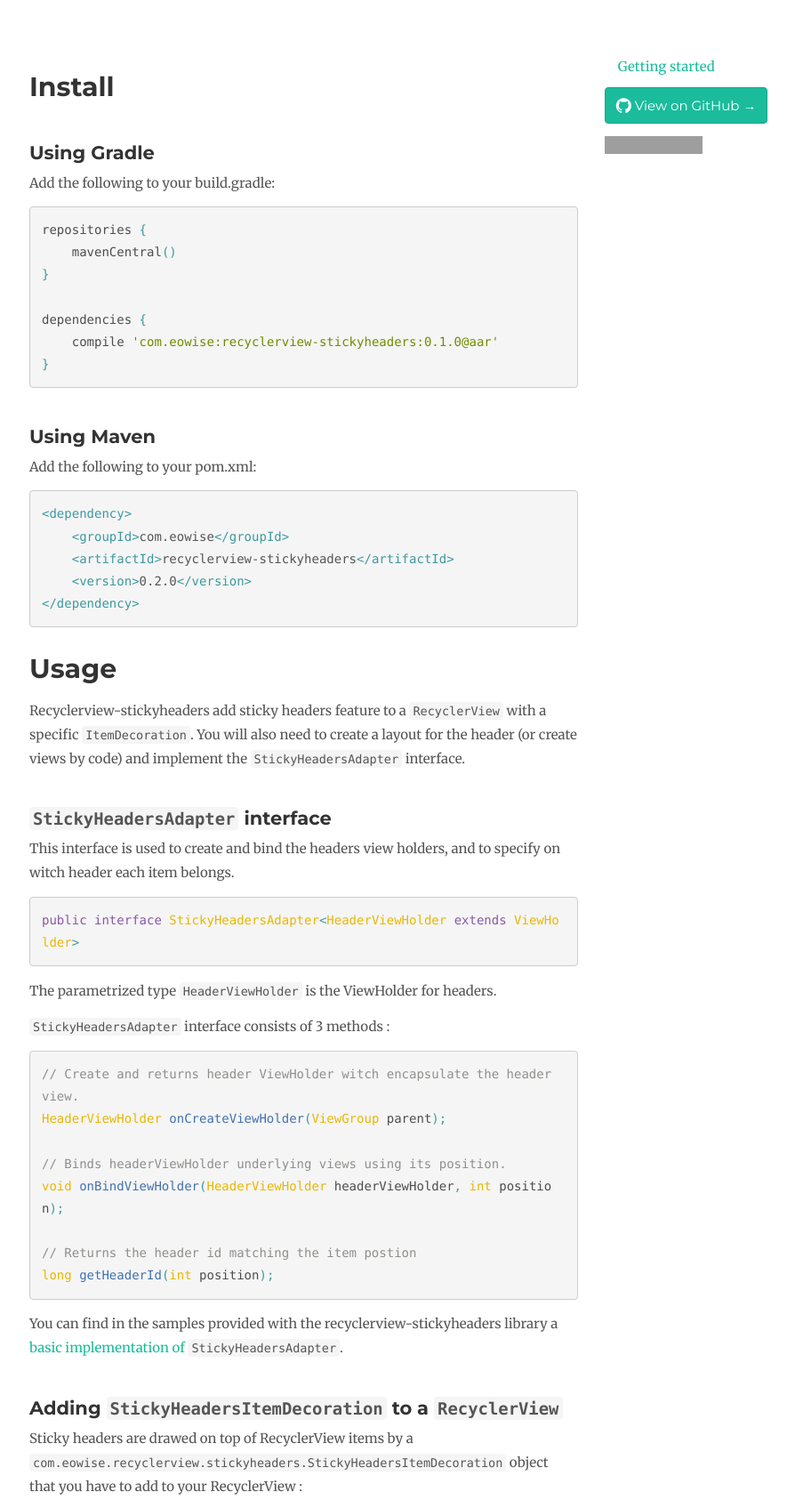
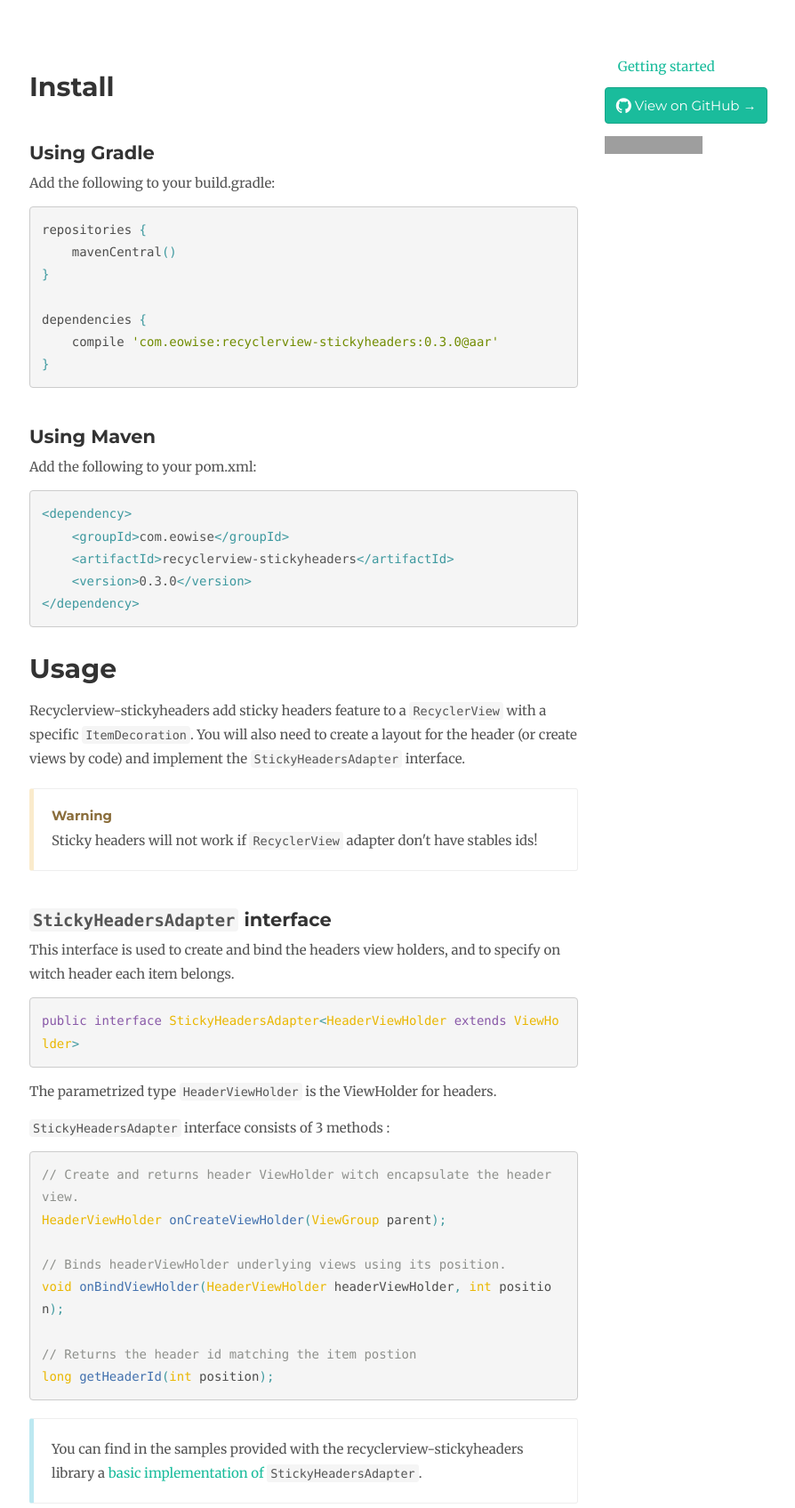
Before and after one commit to eowise/recyclerview-stickyheaders, a Jekyll site: the page built from getting-started.md, in a window 1280 px wide, cut to the strip 166-1861 px from the top of the page. Shown: the whole strip at 89% size, without its empty margins (137-1031 px from the left). Built offline with Jekyll 4.4.1, drawn with Linux system fonts in a browser that asks for light colours; nearby versions of some CDN libraries; comment, search, counter and statistics services are not loaded; some of the changed text lies outside the part shown; grey boxes are pictures that could not be loaded.

Commit message:
Update to v0.3.0 release

```diff
--- a/_sass/bootstrap-sass/bootstrap.scss
+++ b/_sass/bootstrap-sass/bootstrap.scss
@@ -38,6 +38,7 @@
 @import "bootstrap/responsive-embed";
 @import "bootstrap/wells";
 @import "bootstrap/close";
+@import "bootstrap/callout";
 
 // Components w/ JavaScript
 @import "bootstrap/modals";
--- /dev/null
+++ b/_sass/bootstrap-sass/bootstrap/_callout.scss
@@ -0,0 +1,58 @@
+
+
+.bs-callout {
+    padding: 20px;
+    margin: 20px 0;
+    border: 1px solid #eee;
+    border-left-width: 5px;
+    border-radius: 3px;
+}
+.bs-callout h4 {
+    margin-top: 0;
+    margin-bottom: 5px;
+}
+.bs-callout p:last-child {
+    margin-bottom: 0;
+}
+.bs-callout code {
+    border-radius: 3px;
+}
+.bs-callout+.bs-callout {
+    margin-top: -5px;
+}
+.bs-callout-default {
+    border-left-color: #777;
+}
+.bs-callout-default h4 {
+    color: #777;
+}
+.bs-callout-primary {
+    border-left-color: #428bca;
+}
+.bs-callout-primary h4 {
+    color: #428bca;
+}
+.bs-callout-success {
+    border-left-color: $state-success-border;
+}
+.bs-callout-success h4 {
+    color: $state-success-text;
+}
+.bs-callout-danger {
+    border-left-color: $state-danger-border;
+}
+.bs-callout-danger h4 {
+    color: $state-danger-text;
+}
+.bs-callout-warning {
+    border-left-color: $state-warning-border;
+}
+.bs-callout-warning h4 {
+    color: $state-warning-text;
+}
+.bs-callout-info {
+    border-left-color: $state-info-border;
+}
+.bs-callout-info h4 {
+    color: $state-info-text;
+}
--- a/getting-started.md
+++ b/getting-started.md
@@ -14,7 +14,7 @@ repositories {
 }
 
 dependencies {
-    compile 'com.eowise:recyclerview-stickyheaders:0.1.0@aar'
+    compile 'com.eowise:recyclerview-stickyheaders:0.3.0@aar'
 }
 {% endhighlight %}
 
@@ -26,13 +26,18 @@ Add the following to your pom.xml:
 <dependency>
     <groupId>com.eowise</groupId>
     <artifactId>recyclerview-stickyheaders</artifactId>
-    <version>0.2.0</version>
+    <version>0.3.0</version>
 </dependency>
 {% endhighlight %}
 
 # Usage
 
 Recyclerview-stickyheaders add sticky headers feature to a `RecyclerView` with a specific `ItemDecoration`. You will also need to create a layout for the header (or create views by code) and implement the `StickyHeadersAdapter` interface.
+
+<div class="bs-callout bs-callout-warning">
+<h4>Warning</h4>
+Sticky headers will not work if <code>RecyclerView</code> adapter don't have stables ids!
+</div>
 
 ## `StickyHeadersAdapter` interface
 
@@ -57,7 +62,10 @@ void onBindViewHolder(HeaderViewHolder headerViewHolder, int position);
 long getHeaderId(int position);
 {% endhighlight %}
 
-You can find in the samples provided with the recyclerview-stickyheaders library a [basic implementation of `StickyHeadersAdapter`](https://github.com/eowise/recyclerview-stickyheaders/blob/master/samples/src/main/java/com/eowise/recyclerview/stickyheaders/samples/adapters/InitialHeaderAdapter.java).
+<div class="bs-callout bs-callout-info">
+You can find in the samples provided with the recyclerview-stickyheaders library a <a href="https://github.com/eowise/recyclerview-stickyheaders/blob/master/samples/src/main/java/com/eowise/recyclerview/stickyheaders/samples/adapters/InitialHeaderAdapter.java">basic implementation of <code>StickyHeadersAdapter</code></a>.
+</div>
+
 
 ## Adding `StickyHeadersItemDecoration` to a `RecyclerView`
 
@@ -72,33 +80,20 @@ protected void onCreate(Bundle savedInstanceState) {
   RecyclerView list = (RecyclerView)findViewById(R.id.list);
   PersonAdapter personAdapter = new PersonAdapter();
 
-  // Create the item decoration witch will draw sticky headers
-  StickyHeadersItemDecoration letterHeaderDecoration = new StickyHeadersItemDecoration(
-    new InitialHeaderAdapter(), // Class witch implements StickyHeadersAdapter
-    list,                       // The RecyclerView
-    HeaderPosition.OVERLAY      // Decoration position relative to a item
-  );
-
   list.setAdapter(personAdapter);
   list.setLayoutManager(new LinearLayoutManager(MainActivity.this, LinearLayoutManager.VERTICAL, false));
-  list.addItemDecoration(letterHeaderDecoration); // Add item decoration to the RecyclerView
+
+  // Build item decoration and add it to the RecyclerView
+  StickyHeadersItemDecoration decoration = new StickyHeadersBuilder()
+      .setAdapter(personAdapter)
+      .setRecyclerView(list)
+      .setStickyHeadersAdapter(
+          new InitialHeaderAdapter(), // Class witch implements StickyHeadersAdapter
+          HeaderPosition.OVERLAY)     // Decoration position relative to a item
+      .build();
+
+  list.addItemDecoration(list);
 }
 {% endhighlight %}
 
 And you're done!
-
-If you plan to implements adding and/or removing items features, you must add the code below in order to enable item decoration drawing while items animations are running.
-
-{% highlight java %}
-personAdapter.registerAdapterDataObserver(new RecyclerView.AdapterDataObserver() {
-  @Override
-  public void onItemRangeInserted(int positionStart, int itemCount) {
-    ViewCompat.postOnAnimationDelayed(list, new InvalidateAnimationRunnable(list), 50);
-  }
-
-  @Override
-  public void onItemRangeRemoved(int positionStart, int itemCount) {
-    ViewCompat.postOnAnimationDelayed(list, new InvalidateAnimationRunnable(list), 50);
-  }
-});
-{% endhighlight %}
```
